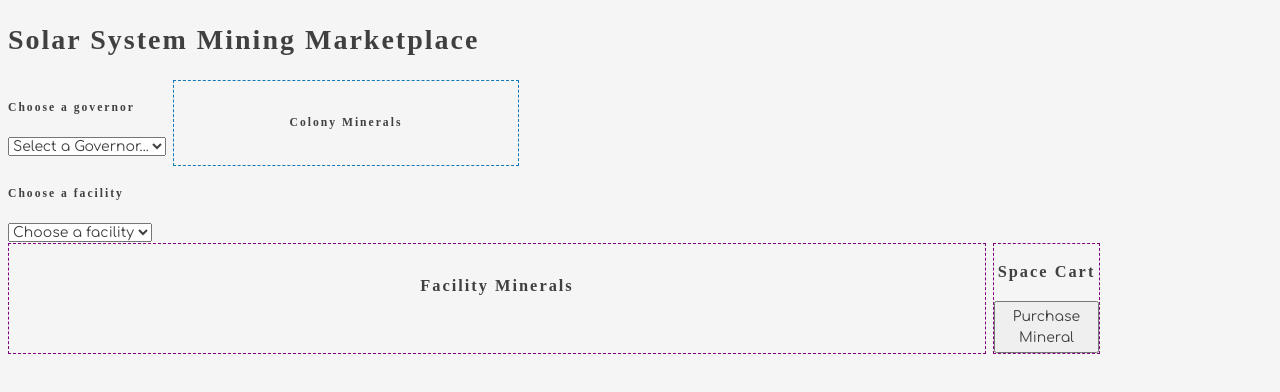
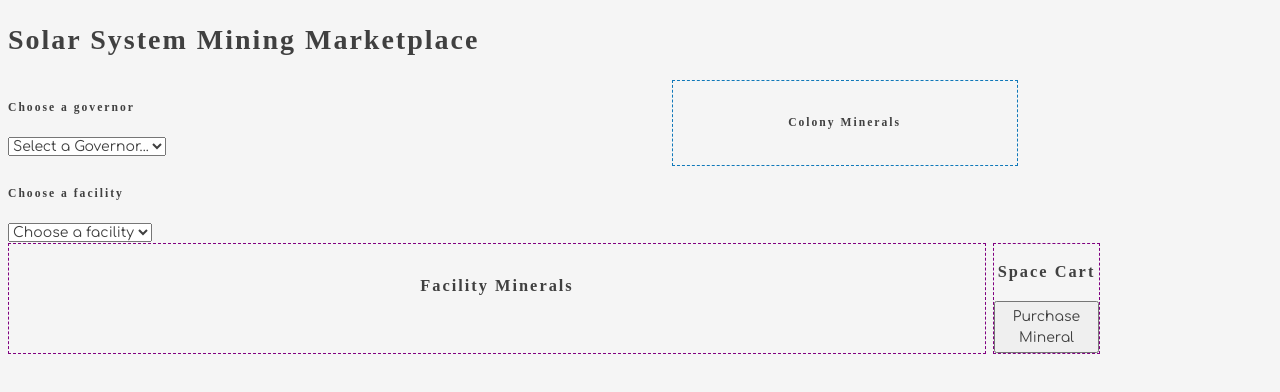
Before and after one commit to evanm4183/exomine-attic-boys, a plain HTML site: page index.html in a window 1280 px wide. Drawn offline with Linux system fonts and the light colour scheme; a web font is replaced by a local one.

Commit message:
fixed main.css issue

```diff
--- a/styles/main.css
+++ b/styles/main.css
@@ -73,7 +73,7 @@ h3 {
     flex-basis: 25%;
     align-items: center;
     text-align: center;
-    margin-left: .5em;
+    margin-left: 40%;
 }
 
 #buyButton {
```
